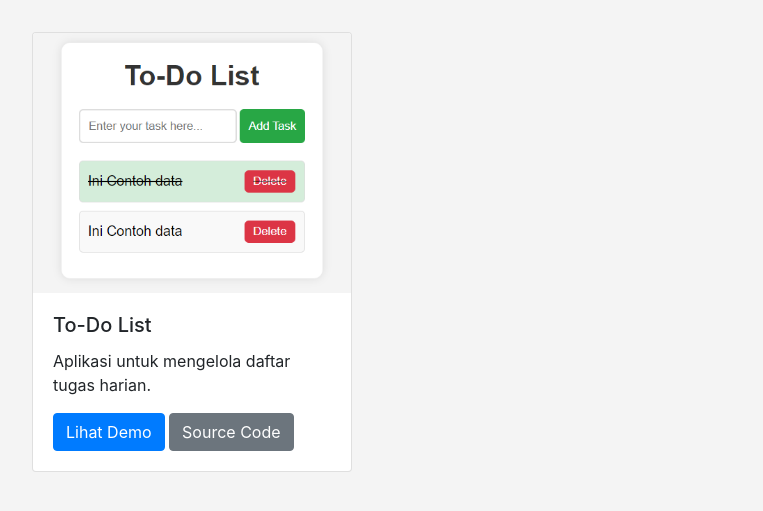
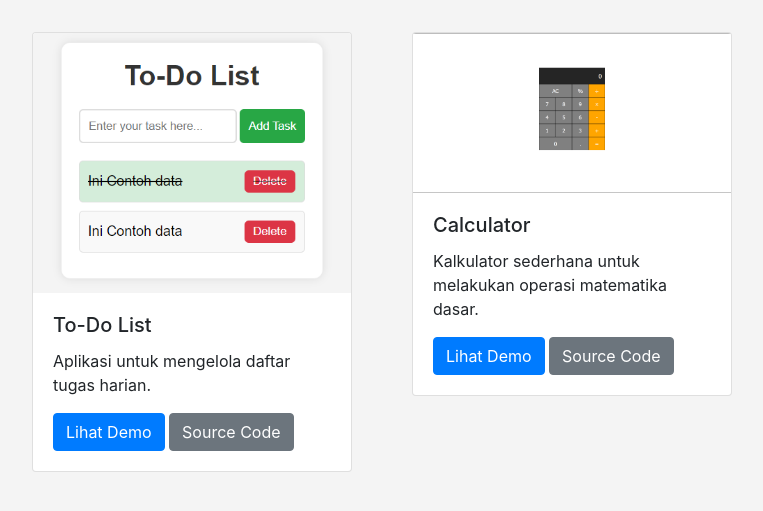
Before and after one commit to hasbialwikusmana/Mini-Projects, a plain HTML site: page index.html in a window 1280 px wide. Shown: the part 71-582 px from the top of the page, without its empty margins (68-831 px from the left). Drawn offline with nearby package versions, Linux system fonts and the light colour scheme.

Commit message:
Menambahkan halaman utama untuk mengakses semua proyek dan json proyek data

```diff
--- a/index.html
+++ b/index.html
@@ -31,30 +31,10 @@
     </div>
 
     <script>
-      const projects = [
-        {
-          name: "To-Do List",
-          description: "Aplikasi untuk mengelola daftar tugas harian.",
-          image: "todo_list/todo-list.png",
-          demoLink: "todo_list/index.html", // Link demo
-          sourceCode: "https://github.com/hasbialwikusmana/Mini-Projects/tree/main/todo_list", // Ganti dengan link source code yang sesuai
-        },
-        // {
-        //   name: "Calculator",
-        //   description: "Kalkulator sederhana untuk melakukan operasi matematika dasar.",
-        //   image: "calculator/screenshot.jpg",
-        //   demoLink: "calculator/index.html", // Link demo
-        //   sourceCode: "https://github.com/username/calculator", // Ganti dengan link source code yang sesuai
-        // },
-        // {
-        //   name: "Expense Tracker",
-        //   description: "Aplikasi untuk melacak pengeluaran dan pemasukan.",
-        //   image: "expense_tracker/screenshot.jpg",
-        //   demoLink: "expense_tracker/index.html", // Link demo
-        //   sourceCode: "https://github.com/username/expense_tracker", // Ganti dengan link source code yang sesuai
-        // },
-      ];
-
+      // Mengambil data dari file JSON menggunakan fetch
+      fetch("projects.json")
+        .then((response) => response.json())
+        .then((projects) => {
           const projectContainer = document.getElementById("project-container");
 
           projects.forEach((project) => {
@@ -66,13 +46,19 @@
                 <div class="card-body">
                   <h5 class="card-title">${project.name}</h5>
                   <p class="card-text">${project.description}</p>
-                        <a href="${project.demoLink}" class="btn btn-primary" target="_blank">Lihat Demo</a>
-                        <a href="${project.sourceCode}" class="btn btn-secondary" target="_blank">Source Code</a>
+                  <a href="${project.demoLink}" class="btn btn-primary" target="_blank">
+                    Lihat Demo
+                  </a>
+                  <a href="${project.sourceCode}" class="btn btn-secondary" target="_blank">
+                    Source Code
+                  </a>
                 </div>
               </div>
             `;
             projectContainer.appendChild(card);
           });
+        })
+        .catch((error) => console.error("Error:", error));
     </script>
 
     <!-- Bootstrap JS and dependencies -->
--- /dev/null
+++ b/projects.json
@@ -0,0 +1,16 @@
+[
+  {
+    "name": "To-Do List",
+    "description": "Aplikasi untuk mengelola daftar tugas harian.",
+    "image": "todo_list/todo-list.png",
+    "demoLink": "todo_list/index.html",
+    "sourceCode": "https://github.com/hasbialwikusmana/Mini-Projects/tree/main/todo_list"
+  },
+  {
+    "name": "Calculator",
+    "description": "Kalkulator sederhana untuk melakukan operasi matematika dasar.",
+    "image": "calculator/Calculator.png",
+    "demoLink": "calculator/index.html",
+    "sourceCode": "https://github.com/hasbialwikusmana/Mini-Projects/tree/main/calculator"
+  }
+]
```
Lines whose indentation alone changed are shown as unchanged.
